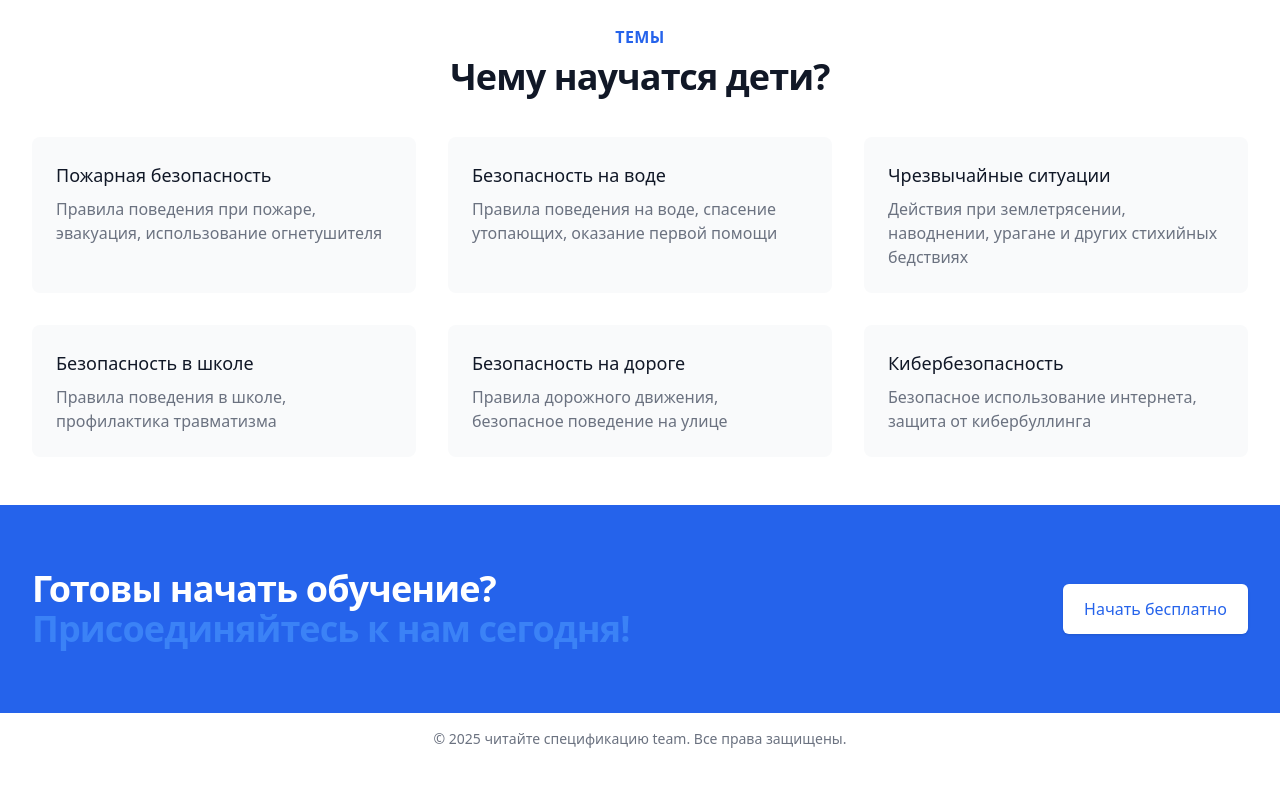
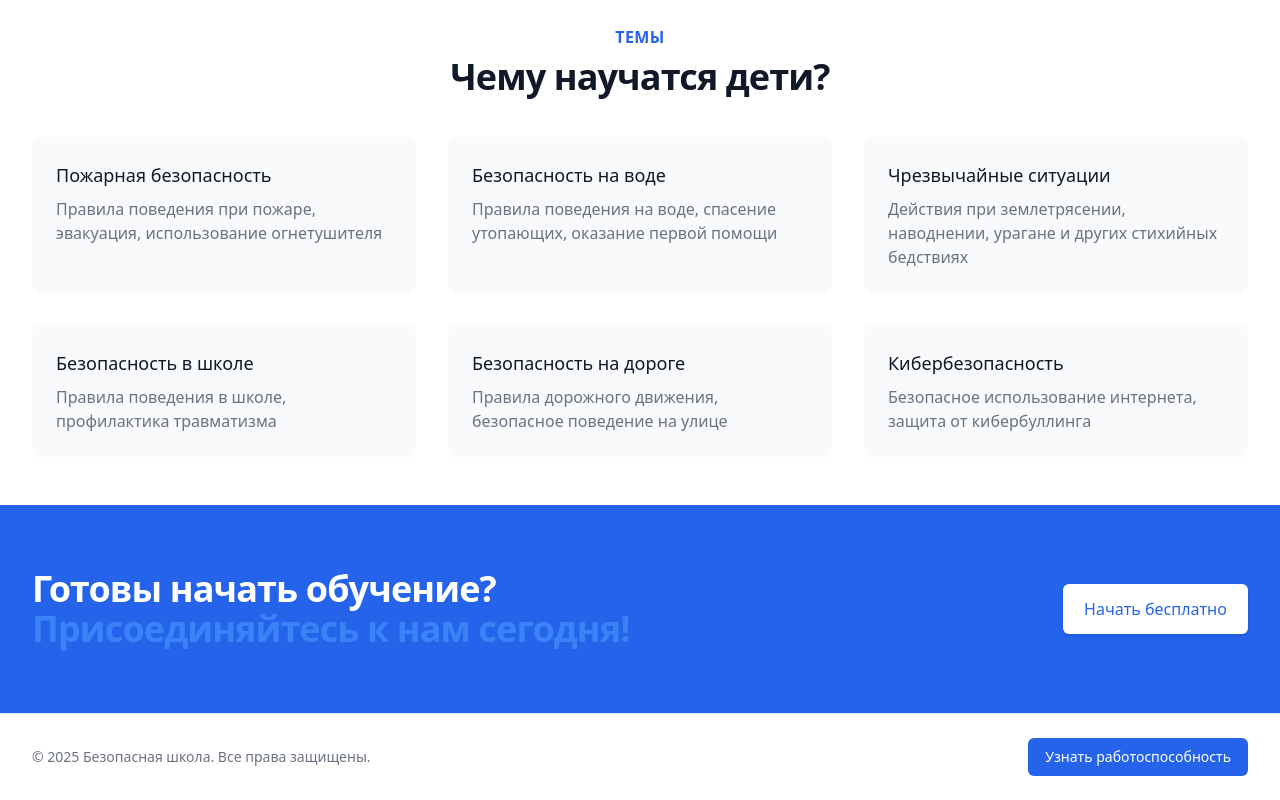
Before and after one commit to zinHack-read-specification-team/frontend, a React (Vite) app: page / in a window 1280 px wide. Shown: the part 1173-1973 px from the top of the page. Before the commit the page ends 1938 px from the top, so only its background shows below. Built offline with nearby package versions, Linux system fonts and the light colour scheme.

Commit message:
errors, auth, status

```diff
--- a/src/App.tsx
+++ b/src/App.tsx
@@ -14,6 +14,7 @@
       <div className="min-h-screen flex flex-col bg-gray-50 dark:bg-gray-900">
         <Routes>
           <Route path="/" element={<LandingHeader />} />
+          <Route path="/status" element={<LandingHeader />} />
           <Route path="*" element={<Header />} />
         </Routes>
         <main className="flex-grow">
--- a/src/components/Footer.tsx
+++ b/src/components/Footer.tsx
@@ -1,11 +1,22 @@
 import React from 'react';
+import { Link } from 'react-router-dom';
 
 const Footer: React.FC = () => {
   return (
-    <footer className="bg-white dark:bg-gray-800 shadow-sm mt-auto">
-      <div className="max-w-7xl mx-auto py-4 px-4 sm:px-6 lg:px-8">
-        <div className="text-center text-sm text-gray-500 dark:text-gray-400">
-          © {new Date().getFullYear()} читайте спецификацию team. Все права защищены.
+    <footer className="bg-white dark:bg-gray-900 border-t border-gray-200 dark:border-gray-800">
+      <div className="max-w-7xl mx-auto py-6 px-4 sm:px-6 lg:px-8">
+        <div className="flex flex-col sm:flex-row justify-between items-center space-y-4 sm:space-y-0">
+          <div className="text-sm text-gray-500 dark:text-gray-400">
+            © {new Date().getFullYear()} Безопасная школа. Все права защищены.
+          </div>
+          <div className="flex space-x-4">
+            <Link
+              to="/status"
+              className="inline-flex items-center px-4 py-2 border border-transparent text-sm font-medium rounded-md text-white bg-blue-600 hover:bg-blue-700 transition-colors duration-200"
+            >
+              Узнать работоспособность
+            </Link>
+          </div>
         </div>
       </div>
     </footer>
```
